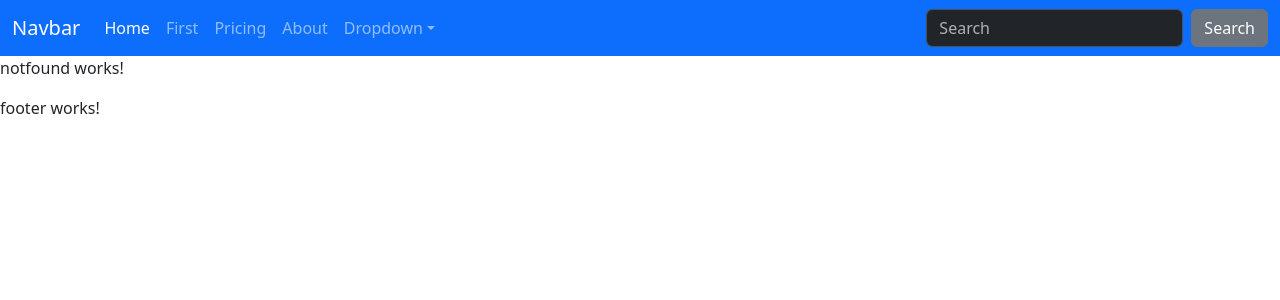
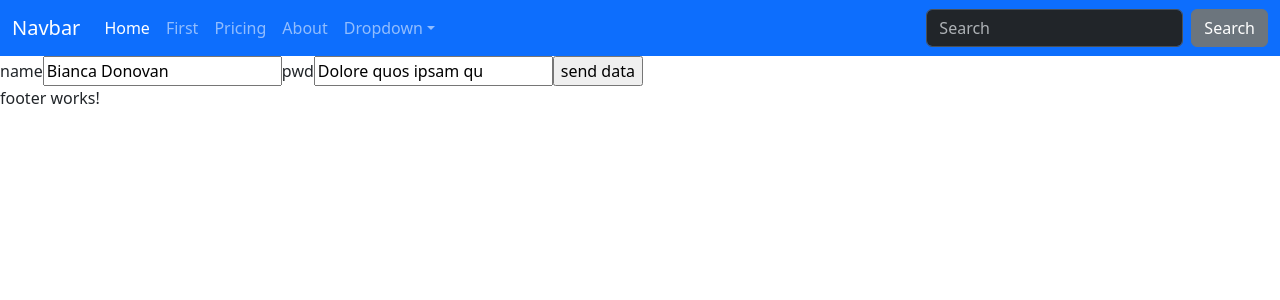
Before and after one commit to radhouene-massoudi/2MP-Rad, an Angular app: page /update/1 in a window 1280 px wide. Shown: the top 300 px of the page. Built offline with nearby package versions, Linux system fonts and the light colour scheme; data requests are answered from the project's data file.

Commit message:
seance 22/11

```diff
--- a/database/db.json
+++ b/database/db.json
@@ -1,9 +1,9 @@
 {
   "users": [
     {
-      "id": 3,
-      "name": "mohamed2",
-      "pwd": 12344
+      "name": "isigk",
+      "pwd": "Et blanditiis duis a",
+      "id": 3
     },
     {
       "id": 2,
@@ -11,9 +11,9 @@
       "pwd": 12344
     },
     {
-      "id": 1,
-      "name": "mohamed2",
-      "pwd": 12344
+      "name": "Bianca Donovan",
+      "pwd": "Dolore quos ipsam qu",
+      "id": 1
     },
     {
       "name": "Mechelle Barr",
--- a/src/app/app-routing.module.ts
+++ b/src/app/app-routing.module.ts
@@ -9,17 +9,21 @@ import { ProductsComponent } from './products/products.component';
 import { UsersComponent } from './users/users.component';
 import { RemoveuserComponent } from './removeuser/removeuser.component';
 import { AdduserComponent } from './adduser/adduser.component';
+import { UpdateuserComponent } from './updateuser/updateuser.component';
+import { Notfound404Component } from './notfound404/notfound404.component';
 
 const r: Routes = [
   {path:'',redirectTo:'login',pathMatch:'full'},
   {path:'home',component:HomeComponent},
     {path:'add',component:AdduserComponent},
   {path:'user',component:UsersComponent},
+   {path:'update/:t',component:UpdateuserComponent},
   {path:'remove/:r',component:RemoveuserComponent},
   {path:'detail/:id',component:DetailComponent},
     {path:'products',component:ProductsComponent},
   {path:'login',component:LoginComponent},
-  {path:'first',component:FirstcComponent},
+  {path:'notfound',component:Notfound404Component},
+    {path:'first',component:FirstcComponent},
   {path:'**',component:NotfoundComponent},
 
 ];
--- a/src/app/app.module.ts
+++ b/src/app/app.module.ts
@@ -17,6 +17,8 @@ import { UsersComponent } from './users/users.component';
 import { HttpClientModule } from '@angular/common/http';
 import { RemoveuserComponent } from './removeuser/removeuser.component';
 import { AdduserComponent } from './adduser/adduser.component';
+import { UpdateuserComponent } from './updateuser/updateuser.component';
+import { Notfound404Component } from './notfound404/notfound404.component';
 @NgModule({
   declarations: [
     AppComponent,
@@ -31,7 +33,9 @@ import { AdduserComponent } from './adduser/adduser.component';
     DetailComponent,
     UsersComponent,
     RemoveuserComponent,
-    AdduserComponent
+    AdduserComponent,
+    UpdateuserComponent,
+    Notfound404Component
   ],
   imports: [
     BrowserModule,
--- /dev/null
+++ b/src/app/model/user.ts
@@ -0,0 +1,5 @@
+export class User {
+    id!:number;
+    name!:string;
+    pwd!:string
+}
--- /dev/null
+++ b/src/app/notfound404/notfound404.component.html
@@ -0,0 +1 @@
+<p>notfound404 works!</p>
--- a/src/app/serviceUser/users.service.ts
+++ b/src/app/serviceUser/users.service.ts
@@ -1,5 +1,7 @@
 import { HttpClient } from '@angular/common/http';
 import { Injectable } from '@angular/core';
+import { User } from '../model/user';
+import { Observable } from 'rxjs';
 
 @Injectable({
   providedIn: 'root'
@@ -17,4 +19,10 @@ return this.http.delete("http://localhost:3000/users/"+idOfUser)
   addUser(data:any){
   return  this.http.post("http://localhost:3000/users/",data)
   }
+  updateUser(id:string, data:User){
+ return this.http.put<User>("http://localhost:3000/users/"+id,data)
+  }
+  getUserById(id:string):Observable<User>{
+     return this.http.get<User>("http://localhost:3000/users/"+id)
+  }
 }
--- /dev/null
+++ b/src/app/updateuser/updateuser.component.html
@@ -0,0 +1,7 @@
+<form #f="ngForm">
+    <label>name</label>
+    <input type="text" name="name" ngModel [(ngModel)]="user.name">
+    <label>pwd</label>
+      <input type="text" name="pwd" ngModel [(ngModel)]="user.pwd">
+        <input type="submit" value="send data" (click)="updateUserF(f.value)">
+</form>
--- /dev/null
+++ b/src/app/updateuser/updateuser.component.ts
@@ -0,0 +1,51 @@
+import { Component, OnInit } from '@angular/core';
+import { ActivatedRoute, Router } from '@angular/router';
+import { UsersService } from '../serviceUser/users.service';
+import { User } from '../model/user';
+
+@Component({
+  selector: 'app-updateuser',
+  templateUrl: './updateuser.component.html',
+  styleUrls: ['./updateuser.component.css']
+})
+export class UpdateuserComponent implements OnInit{
+id:any;
+user = new User();
+  constructor(private ac:ActivatedRoute,
+    private userService:UsersService,
+  private router:Router
+  ) {}
+
+ngOnInit(){
+  this.id=this.ac.snapshot.params['t']
+  //je vais envoyer une requeste to db select * from user where id=t
+  this.userService.getUserById(this.id).subscribe(
+    (result)=>{
+console.log(result)
+this.user=result
+    },
+    (error)=>{
+ if(error.status==404){
+        console.log('error')
+        this.router.navigate(['/notfound'])
+      }
+    }
+  )
+
+}
+updateUserF(d:any){
+  console.log(d)
+  this.userService.updateUser(this.id,d).subscribe(
+    ()=>{
+      alert("updated")
+    },
+    (error)=>{
+      console.log(error.status)
+
+    },
+    ()=>{alert('complted');}
+
+  )
+
+}
+}
```
Also changed, not shown: src/app/notfound404/notfound404.component.ts (added, +10 -0 lines), src/app/notfound404/notfound404.component.css (added), src/app/updateuser/updateuser.component.css (added), 2 other files (tests, documents, lock files or other folders).
